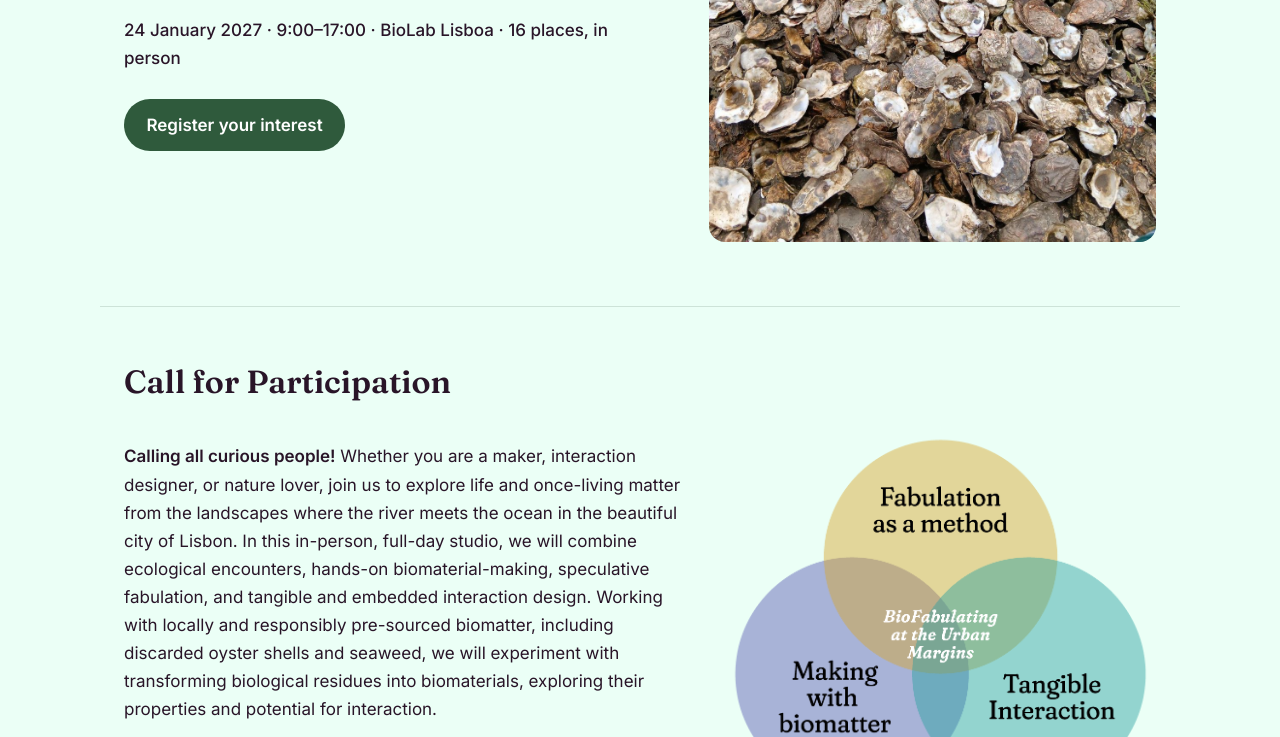
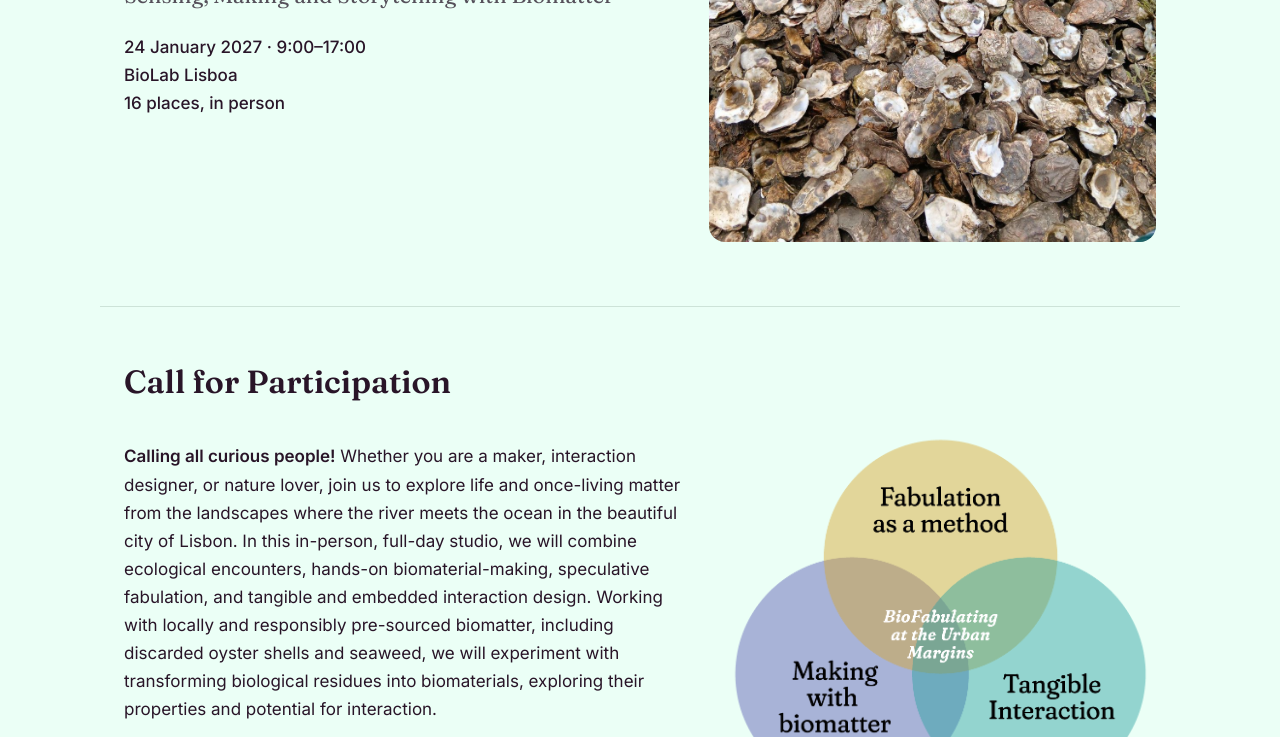
Before and after one commit to biofabulating/biofabulating.github.io, a plain HTML site: page index.html in a window 1280 px wide. Shown: the part 381-1118 px from the top of the page. Drawn offline with Linux system fonts and the light colour scheme.

Commit message:
Visual novo V8

```diff
--- a/index.html
+++ b/index.html
@@ -8,7 +8,7 @@
   <link rel="preconnect" href="https://fonts.googleapis.com">
   <link rel="preconnect" href="https://fonts.gstatic.com" crossorigin>
   <link href="https://fonts.googleapis.com/css2?family=Fraunces:opsz,wght@9..144,400;9..144,600;9..144,900&family=Inter:wght@400;500;600&display=swap" rel="stylesheet">
-  <link rel="stylesheet" href="style.css?v=7">
+  <link rel="stylesheet" href="style.css?v=8">
 </head>
 <body>
 
@@ -21,8 +21,7 @@
         <p class="eyebrow">TEI '27 Studio · Lisbon</p>
         <h1 class="logo"><span>BioFabulating</span> <span>Urban Waters</span></h1>
         <p class="subtitle">Sensing, Making and Storytelling with Biomatter</p>
-        <p class="facts">24 January 2027 · 9:00–17:00 · BioLab Lisboa · 16 places, in person</p>
-        <a class="button" href="https://forms.gle/x3jbgjpHcubUKqJLA" target="_blank" rel="noopener">Register your interest</a>
+        <p class="facts">24 January 2027 · 9:00–17:00<br>BioLab Lisboa<br>16 places, in person</p>
       </div>
       <figure class="hero-image">
         <img src="images/oyster-shells.jpg" alt="A pile of discarded oyster shells on the shore of the Sado Estuary">
@@ -143,7 +142,7 @@
     <!-- TROCAR: quando houver prazo, substitua [date to be announced] pela data -->
     <section id="apply" class="section highlight">
       <h2>Participation</h2>
-      <p>Interested in taking part? Please complete the <a href="https://forms.gle/x3jbgjpHcubUKqJLA" target="_blank" rel="noopener">Google Form</a> by <strong class="todo">[date to be announced]</strong> to register your interest. As spaces are limited, selected participants will be contacted by email.</p>
+      <p>Interested in taking part? Please complete the Form by <strong class="todo">[date to be announced]</strong> to register your interest. As spaces are limited, selected participants will be contacted by email.</p>
       <a class="button" href="https://forms.gle/x3jbgjpHcubUKqJLA" target="_blank" rel="noopener">Register your interest</a>
     </section>
 
```
